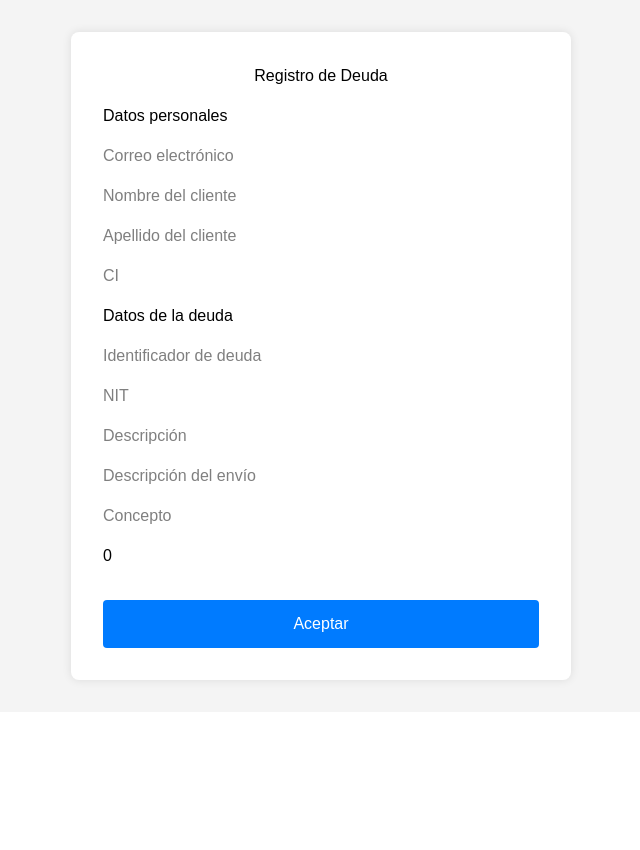
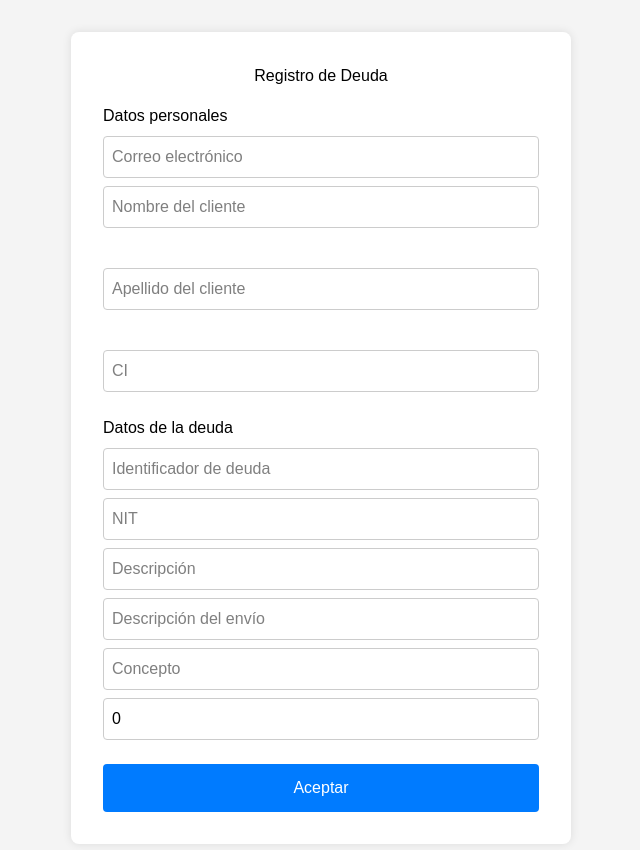
Before and after one commit to robertgt0/alquiler_front, a Next.js app: page / in a window 1280 px wide. Shown: the top 850 px of the page, without its empty margins (319-959 px from the left). Before the commit the page ends 800 px from the top, so only its background shows below. Built offline with nearby package versions, Linux system fonts and the light colour scheme.

Commit message:
refactor(form): Consolidar estado y agregar validacion alfabetica a campos de nombre

```diff
--- a/src/app/page.tsx
+++ b/src/app/page.tsx
@@ -2,40 +2,75 @@
 "use client";
 import { useState } from "react";
 
+const initialFormData = {
+  email_cliente: "",
+  identificador_deuda: "",
+  descripcion: "",
+  nombre_cliente: "",
+  apellido_cliente: "",
+  ci: "",
+  nit: "",
+  descripcion_envio: "",
+  concepto: "",
+  Costo_Unitario: 0,
+};
+interface FormErrors {
+  nombre_cliente?: string;
+  apellido_cliente?: string;
+  //se pueden añadir más errores de otros campos aquí
+}
+
 export default function HomePage() {
-  const [email_cliente, setEmail] = useState("");
-  const [identificador_deuda, setIdentificadorDeuda] = useState("");
-  const [descripcion, setDescripcion] = useState("");
-  const [nombre_cliente, setNombreCliente] = useState("");
-  const [apellido_cliente, setApellidoCliente] = useState("");
-  const [ci, setCi] = useState("");
-  const [nit, setNit] = useState("");
-  const [descripcion_envio, setDescripcionEnvio] = useState("");
-  const [concepto, setConcepto] = useState("");
-  const [Costo_Unitario, setCostoUnitario] = useState(0);
+  const [formData, setFormData] = useState(initialFormData);
+  const [errors, setErrors] = useState<FormErrors>({});
   const [message, setMessage] = useState("");
+
+  //manejador para todos los inputs
+  const handleChange = (e: React.ChangeEvent<HTMLInputElement>) => {
+    const { name, value, type } = e.target;
+
+    // Validar campos que solo deben ser alfabéticos (nombre y apellido)
+    if (name === "nombre_cliente" || name === "apellido_cliente") {
+      const regex = /^[p{L} ]*$/u;
+
+      if (regex.test(value) || value === "") {
+        setFormData((prev) => ({ ...prev, [name]: value }));
+        setErrors((prev) => ({ ...prev, [name]: "" }));
+      } else {
+        setErrors((prev) => ({
+          ...prev,
+          [name]: "Solo se pueden ingresar caracteres alfabéticos",
+        }));
+      }
+      return;
+    }
+
+    //manejo estándar para otros campos
+    setFormData((prev) => ({
+      ...prev,
+      [name]: type === "number" ? Number(value) : value,
+    }));
+  };
 
   const handleSubmit = async (e: React.FormEvent) => {
     e.preventDefault();
+
+    if (Object.values(errors).some((error) => error)) {
+      setMessage("Por favor, corrija los errores en el formulario.");
+      return;
+    }
+
     setMessage("Procesando");
 
     try {
-      const response = await fetch("http://localhost:5000/api/payments/registrar-deuda", {
+      const response = await fetch(
+        "http://localhost:5000/api/payments/registrar-deuda",
+        {
           method: "POST",
           headers: { "Content-Type": "application/json" },
-        body: JSON.stringify({
-          email_cliente,
-          identificador_deuda,
-          descripcion,
-          nombre_cliente,
-          apellido_cliente,
-          ci,
-          nit,
-          descripcion_envio,
-          concepto,
-          Costo_Unitario,
-        }),
-      });
+          body: JSON.stringify(formData),
+        }
+      );
 
       const data = await response.json();
 
@@ -43,23 +78,44 @@ export default function HomePage() {
         setMessage("Redirigiendo a la pasarela de pago");
         window.location.href = data.url_pasarela_pagos;
       } else {
-        setMessage("No se pudo redirigir. Verificá los datos o intenta nuevamente.");
+        setMessage(
+          data.message ||
+            "No se pudo redirigir. Verificá los datos o intenta nuevamente."
+        );
       }
     } catch (err: any) {
-      setMessage("Error" + err.message);
+      setMessage("Error: " + err.message);
     }
   };
 
+  const inputStyle = {
+    padding: "0.5rem",
+    borderRadius: "4px",
+    border: "1px solid #ccc",
+    color: "#000",
+  };
+
+  const errorStyle = {
+    color: "red",
+    fontSize: "0.8rem",
+    margin: "0 0 0.5rem 0",
+    height: "1rem",
+  };
+
   return (
-    <div style={{
+    <div
+      style={{
         fontFamily: "sans-serif",
         backgroundColor: "#f4f4f4",
         padding: "2rem",
         display: "flex",
         justifyContent: "center",
         color: "#000",
-    }}>
-      <div style={{
+        minHeight: "100vh",
+      }}
+    >
+      <div
+        style={{
           backgroundColor: "#fff",
           padding: "2rem",
           borderRadius: "8px",
@@ -67,41 +123,128 @@ export default function HomePage() {
           maxWidth: "500px",
           width: "100%",
           color: "#000",
-      }}>
+        }}
+      >
         <h2 style={{ textAlign: "center", marginBottom: "1rem", color: "#000" }}>
           Registro de Deuda
         </h2>
 
-        <form onSubmit={handleSubmit} style={{
+        <form
+          onSubmit={handleSubmit}
+          style={{
             display: "flex",
             flexDirection: "column",
-          gap: "1rem",
+            gap: "0.5rem",
             color: "#000",
-        }}>
-          <h4 style={{ color: "#000" }}>Datos personales</h4>
-          <input placeholder="Correo electrónico" value={email_cliente} onChange={(e) => setEmail(e.target.value)} required />
-          <input placeholder="Nombre del cliente" value={nombre_cliente} onChange={(e) => setNombreCliente(e.target.value)} required />
-          <input placeholder="Apellido del cliente" value={apellido_cliente} onChange={(e) => setApellidoCliente(e.target.value)} required />
-          <input placeholder="CI" value={ci} onChange={(e) => setCi(e.target.value)} required />
+          }}
+          noValidate
+        >
+          <h4 style={{ color: "#000", marginBottom: 0 }}>Datos personales</h4>
+          <input
+            name="email_cliente"
+            placeholder="Correo electrónico"
+            value={formData.email_cliente}
+            onChange={handleChange}
+            required
+            style={inputStyle}
+          />
+          <input
+            name="nombre_cliente"
+            placeholder="Nombre del cliente"
+            value={formData.nombre_cliente}
+            onChange={handleChange}
+            required
+            style={inputStyle}
+          />
+          {/* Mensaje de error específico para el nombre */}
+          <p style={errorStyle}>{errors.nombre_cliente || " "}</p>
 
-          <h4 style={{ color: "#000" }}> Datos de la deuda</h4>
-          <input placeholder="Identificador de deuda" value={identificador_deuda} onChange={(e) => setIdentificadorDeuda(e.target.value)} required />
-          <input placeholder="NIT" value={nit} onChange={(e) => setNit(e.target.value)} required />
-          <input placeholder="Descripción" value={descripcion} onChange={(e) => setDescripcion(e.target.value)} required />
-          <input placeholder="Descripción del envío" value={descripcion_envio} onChange={(e) => setDescripcionEnvio(e.target.value)} required />
-          <input placeholder="Concepto" value={concepto} onChange={(e) => setConcepto(e.target.value)} required />
-          <input type="number" placeholder="Costo unitario" value={Costo_Unitario} onChange={(e) => setCostoUnitario(Number(e.target.value))} required />
-          <div style={{ display: "flex", gap: "1rem" }}>
-          </div>
+          <input
+            name="apellido_cliente"
+            placeholder="Apellido del cliente"
+            value={formData.apellido_cliente}
+            onChange={handleChange}
+            required
+            style={inputStyle}
+          />
+          {/* Mensaje de error específico para el apellido */}
+          <p style={errorStyle}>{errors.apellido_cliente || " "}</p>
 
-          <button type="submit" style={{
+          <input
+            name="ci"
+            placeholder="CI"
+            value={formData.ci}
+            onChange={handleChange}
+            required
+            style={inputStyle}
+          />
+
+          <h4 style={{ color: "#000", margin: "1rem 0 0 0" }}>
+            Datos de la deuda
+          </h4>
+          <input
+            name="identificador_deuda"
+            placeholder="Identificador de deuda"
+            value={formData.identificador_deuda}
+            onChange={handleChange}
+            required
+            style={inputStyle}
+          />
+          <input
+            name="nit"
+            placeholder="NIT"
+            value={formData.nit}
+            onChange={handleChange}
+            required
+            style={inputStyle}
+          />
+          <input
+            name="descripcion"
+            placeholder="Descripción"
+            value={formData.descripcion}
+            onChange={handleChange}
+            required
+            style={inputStyle}
+          />
+          <input
+            name="descripcion_envio"
+            placeholder="Descripción del envío"
+            value={formData.descripcion_envio}
+            onChange={handleChange}
+            required
+            style={inputStyle}
+          />
+          <input
+            name="concepto"
+            placeholder="Concepto"
+            value={formData.concepto}
+            onChange={handleChange}
+            required
+            style={inputStyle}
+          />
+          <input
+            name="Costo_Unitario"
+            type="number"
+            placeholder="Costo unitario"
+            value={formData.Costo_Unitario}
+            onChange={handleChange}
+            required
+            style={inputStyle}
+            min="0"
+          />
+
+          <button
+            type="submit"
+            style={{
               backgroundColor: "#007bff",
               color: "#fff",
               padding: "0.75rem",
               border: "none",
               borderRadius: "4px",
               cursor: "pointer",
-          }}>
+              marginTop: "1rem",
+            }}
+          >
             Aceptar
           </button>
         </form>
@@ -115,4 +258,3 @@ export default function HomePage() {
     </div>
   );
 }
-//(front Libelula)
```
Lines whose indentation alone changed are shown as unchanged.
